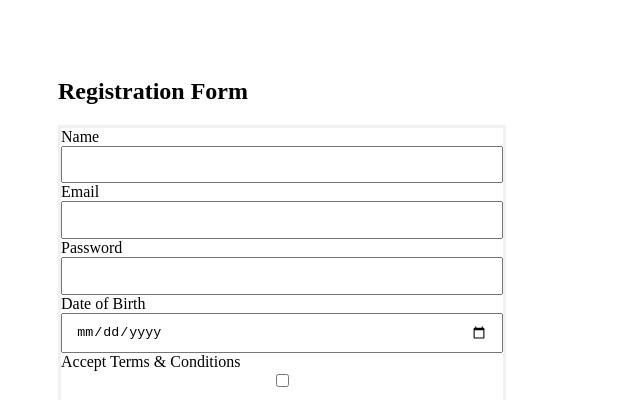
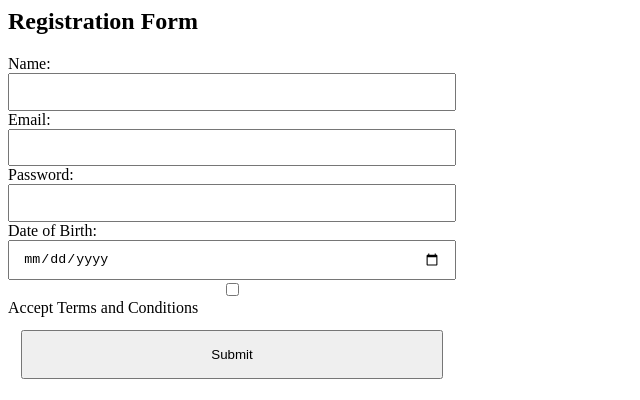
Before and after one commit to indhushiva/wd101, a plain HTML site: page index.html in a window 1280 px wide. Shown: the top 400 px of the page, without its empty margins (0-640 px from the left). Drawn offline with Linux system fonts and the light colour scheme.

Commit message:
index.html

```diff
--- a/index.html
+++ b/index.html
@@ -1,32 +1,21 @@
 <html>
 <body>
-<div class= "container">
+
 <h2>Registration Form</h2>
 
 <div>
 <form form action="#" id="formSubmission" method="get">
-  <label for="name">Name</label>
-   <input type="text" id="name" name="name" required>
-
-   <label for="email">Email</label>
-   <input type="email" id="email" name="email" pattern ="/^[a-zA-Z0-9.!#$%&'*+/=?^_`{|}~-]+@[a-zA-Z0-9-]+(?:\.[a-zA-Z0-9-]+)*$/"required>
-
-   <label for="password">Password</label>
-   <input type="password" id="password" name="password" required>
-
-   <label for="dob">Date of Birth</label>
-   <input type="date" id="dob" name="dob" min ="1968-06-28" max = "2005-06-28" required>
-
-
-   <label for="acceptTerms">Accept Terms & Conditions</label>  <input type="checkbox" id="accept" value="yes">
-
-   <button type="submit">Submit</button>
+  Name:<input type="text" id="name" required>
+  Email:<input type="text" id="email" required>
+  Password:<input type="text" id="password" required>
+  Date of Birth:<input type="date" id="dob" required>
+  <input type="checkbox" id="accept" value="yes" required>
+  <label for="accept"> Accept Terms and Conditions</label>
+  <button type="submit">Submit</button>
 </form>
 </div>
-
 <div>
 <h1>Entries</h1>
-
 <ul id="data">
    <li>Name</li>
    <li>Email</li>
@@ -36,11 +25,7 @@
  </ul>
 </div>
 
-</div>
-
-
-
-<script >
+<script>
 let form=document.getElementById("formSubmission");
 
 let table=document.getElementById('data');
@@ -56,11 +41,7 @@ const submit=()=>{
     let email = document.getElementById("email").value;
     let password = document.getElementById("password").value;
     let dob = document.getElementById("dob").value;
-
-
-
-
-   let accept = document.getElementById("accept").value;
+    let accept = document.getElementById("accept").value;
 
 
   let newArray = [name,email,password,dob,accept];
@@ -75,29 +56,14 @@ const submit=()=>{
 
 
 </script>
-
+</script>
   <style type="text/css" media="screen">
-
-*{
-box-sizing: border-box;
-
-}
-
-.container {
-  padding:50px;
-
-
-}
-
 
 form{
   display:flex;
   flex-direction:column;
-
   width:35vw;
- border: 3px solid #f1f1f1;
- background-color: #ffffff;
-
+  justify-content:center;
 }
 form input{
   padding:0.7em 1em;
```
